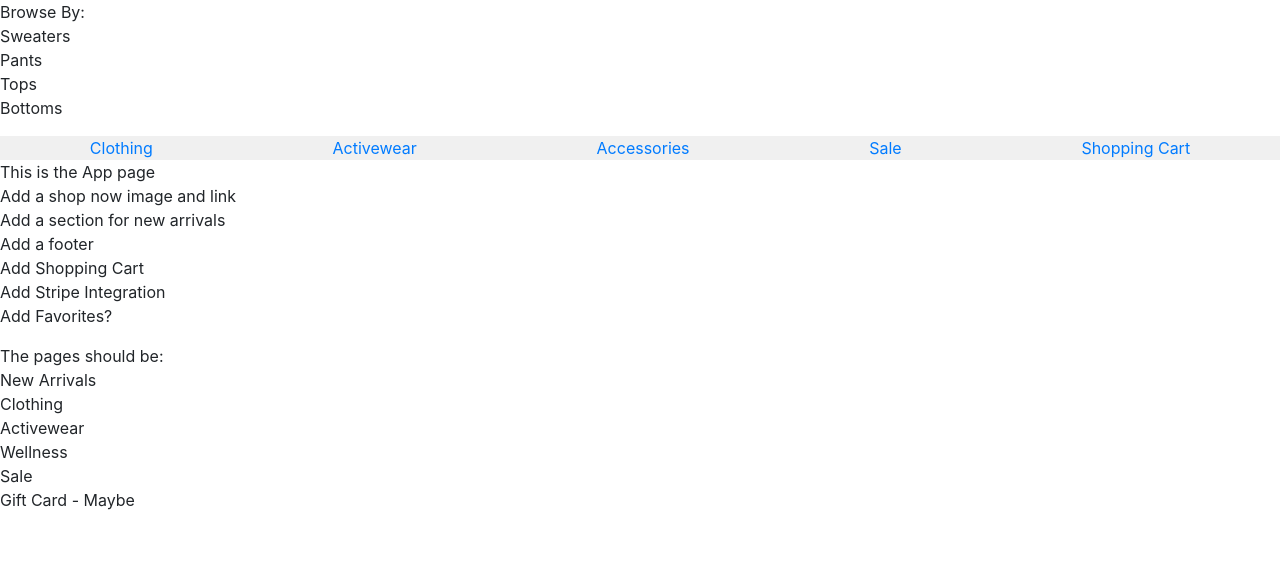
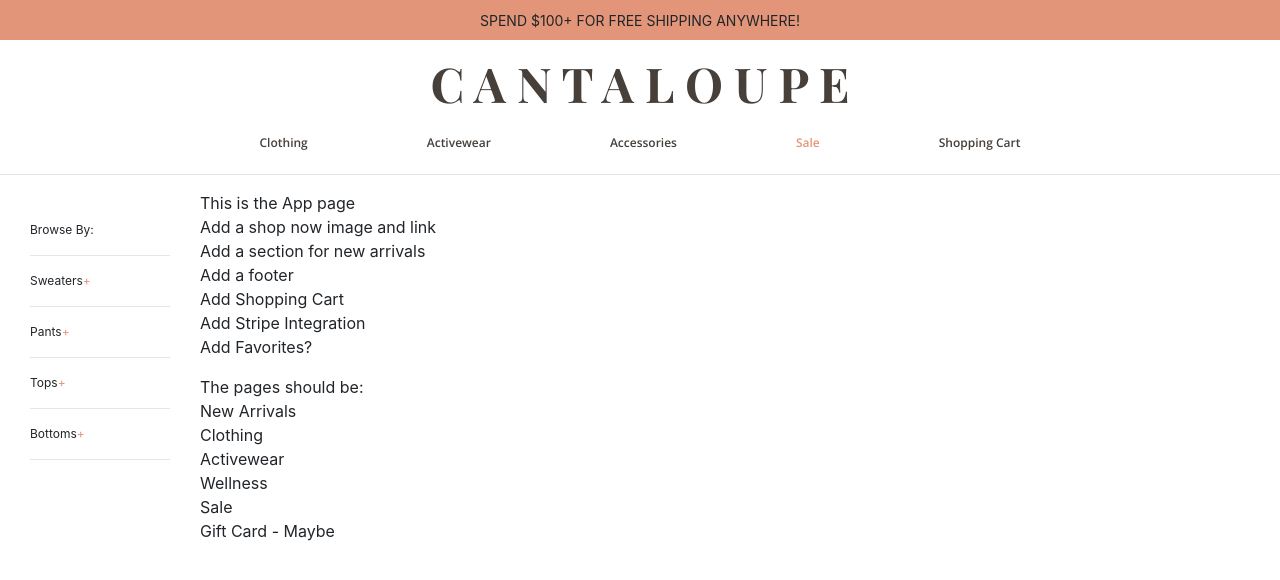
Before and after one commit to sandyddinh/cantaloupe, a React app: page /about in a window 1280 px wide. Built offline with nearby package versions, Linux system fonts and the light colour scheme; what react-stripe-elements would draw is missing.

Commit message:
a lot of styling

```diff
--- a/src/components/NavBar.js
+++ b/src/components/NavBar.js
@@ -11,21 +11,26 @@ const NavBar = props => {
 						{key}
 					</Link>
 				))} */}
+			<div className="nav-banner">Spend $100+ for free shipping anywhere!</div>
+			<h1 className="brand-name">C a n t a l o u p e</h1>
+			<div className="categories">
 				<Link key={'Clothing'} to={'/clothing'}>
-				Clothing
+					<h2 className="category-name">Clothing</h2>
 				</Link>
 				<Link key={'Activewear'} to={'/activewear'}>
-				Activewear
+					<h2 className="category-name">Activewear</h2>
 				</Link>
 				<Link key={'Accessories'} to={'/accessories'}>
-				Accessories
+					<h2 className="category-name">Accessories</h2>
 				</Link>
 				<Link key={'Sale'} to={'/sale'}>
-				Sale
+					<h2 className="category-name sale">Sale</h2>
 				</Link>
 				<Link key={'ShoppingCart'} to={'/cart'}>
-				Shopping Cart
+					<h2 className="category-name">Shopping Cart</h2>
 				</Link>
+			</div>
+			<hr />
 		</nav>
 	);
 };
--- a/src/components/SideBar.js
+++ b/src/components/SideBar.js
@@ -5,11 +5,32 @@ const SideBar = props => {
 		<nav className="SideBar">
 			<div className="side-container">
 				Browse By:
+				<hr />
 				<ul>
-					<ol>Sweaters</ol>
-					<ol>Pants</ol>
-					<ol>Tops</ol>
-					<ol>Bottoms</ol>
+					<ol>
+						<a href="/">
+							Sweaters<span className="expand-filter">+</span>
+						</a>
+					</ol>
+					<hr />
+					<ol>
+						<a href="/">
+							Pants<span className="expand-filter">+</span>
+						</a>
+					</ol>
+					<hr />
+					<ol>
+						<a href="/">
+							Tops<span className="expand-filter">+</span>
+						</a>
+					</ol>
+					<hr />
+					<ol>
+						<a href="/">
+							Bottoms<span className="expand-filter">+</span>
+						</a>
+						<hr />
+					</ol>
 				</ul>
 			</div>
 		</nav>
--- a/src/pages/Clothing.js
+++ b/src/pages/Clothing.js
@@ -38,10 +38,19 @@ export default function Clothing(props) {
 					return (
 						<div key={item._id} className="product-container">
 							<Link to={{ pathname: `/product/${item._id}`, state: items }}>
-								<img src={`${item.image[0]}`} />
+								<div className="product-image">
+									<img
+										className="product-image-main"
+										src={`${item.image[0]}`}
+									/>
+									<img
+										className="product-image-hover"
+										src={`${item.image[1]}`}
+									/>
+								</div>
 							</Link>
 							<h2 className="item-name">{item.name}</h2>
-							<h4 className="item-price">{item.price}</h4>
+							<h4 className="item-price">${item.price}</h4>
 						</div>
 					);
 				})}
--- a/src/router/index.js
+++ b/src/router/index.js
@@ -7,8 +7,9 @@ import routes from './routes';
 const AppRouter = () => {
 	return (
 		<Router>
+			<NavBar routes={routes} />
+			<div className="middle-body">
 				<SideBar />
-			<NavBar routes={routes} />
 				<Switch>
 					{routes.map(({ Component, key, path }) => (
 						<Route
@@ -18,6 +19,7 @@ const AppRouter = () => {
 						></Route>
 					))}
 				</Switch>
+			</div>
 		</Router>
 	);
 };
--- a/src/scss/styles.scss
+++ b/src/scss/styles.scss
@@ -1,37 +1,126 @@
-@import url("https://fonts.googleapis.com/css?family=Roboto:100,300,400,500,700");
+@import url('https://fonts.googleapis.com/css2?family=Playfair+Display:wght@700');
+@import url('https://fonts.googleapis.com/css2?family=Open+Sans:wght@400;600&display=swap');
 @import "reset";
 @import "grid";
 
+$cantaloupe: #E29578;
+$grey: #463f3a;
+
 body {
-  font-size: 16px;
+  font-size: 12px;
+  height: calc(100vh - 120px);
+  margin: 0;
+  font-family: 'Open Sans', sans-serif;
+  color: $grey;
+  display: flex;
+  flex-wrap: wrap;
+  box-sizing: border-box;
+
+hr {
+  color: $grey;
+}
+
+a {
+  color: inherit;
+}
+
+a:hover {
+  text-decoration: none;
+}
+
+.NavBar {
+  width: 100vw;
+  height: 120x;
+  background-color: white;
+  text-align: center;
+
+  .brand-name {
+    font-family: 'Playfair Display', serif;
+    color: $grey;
+    font-size: 48px;
+    text-transform: uppercase;
+    padding: 15px 0;
+  }
+  .nav-banner {
+  display: flex;
+  background-color: $cantaloupe;
+  font-size: 14px;
+  text-transform: uppercase;
+  height: 40px;
+  align-items: center;
+  justify-content: center;
+  }
+  .categories {
+    display: flex;
+    justify-content: space-around;
+    margin: 0 200px;
+  }
+  .category-name {
+    font-family: 'Open Sans', sans-serif;
+    font-weight: 600;
+    font-size: 12px;
+    color: $grey;
+  }
+  .sale {
+    color: $cantaloupe;
+  }
+}
+
+.middle-body {
+  display: flex;
 }
 
 .SideBar {
-  width: 15vw;
+  background-color: white;
+  height: 100vh;
+  width: 200px;
+  padding: 30px;
+  font-size: 12px;
+  .expand-filter {
+    text-align: right;
+    color: $cantaloupe;
+  }
 }
 
-.NavBar {
-  display: flex;
-  justify-content: space-around;
-  width: 100%;
-  background-color: #f0f0f0;
-}
 
-.HomePage {
-
-}
-
-.AboutPage {
-
-}
 
 .ClothingPage, .ActivewearPage, .AccessoriesPage, .SalePage {
+  width: calc( 100vw - 200px);
+  height: 100vh;
+  background-color: white;
+  font-family: 'Open Sans', sans-serif;
+  color: $grey;
+  font-size: 12px;
+  padding: 0 20px 0 0;
+  .product-image {
+    position: relative;
+    max-width: 100%;
+    .product-image-hover {
+      position: absolute;
+      top: 0;
+      right: 0;
+      left: 0;
+      bottom: 0;
+      object-fit: contain;
+      opacity: 0;
+      transition: opacity .2s;
+    }
+    &:hover .product-image-hover {
+      opacity: 1;
+    }
+  }
   img {
     width: 200px;
     height: auto;
   }
   .item-name, .item-price {
-    font-size: 14px;
+    font-weight: bold;
+    font-family: 'Open Sans', sans-serif;
+    color: $grey;
+    font-size: 12px;
+  }
+  .item-price {
+    font-weight: normal;
   }
   .products-display {
     display: flex;
@@ -40,12 +129,9 @@ body {
   }
   .product-container {
     height: auto;
-    width: 200px;
-    border: 1px solid red;
+    width: 20%;
+    // border: 1px solid red;
     margin: 10px;
   }
 }
-
-.AppPage {
-
 }
```
Also changed, not shown: public/index.html (+2 -2 lines), public/css/styles.css, 2 other files. Lines whose indentation alone changed are shown as unchanged.
